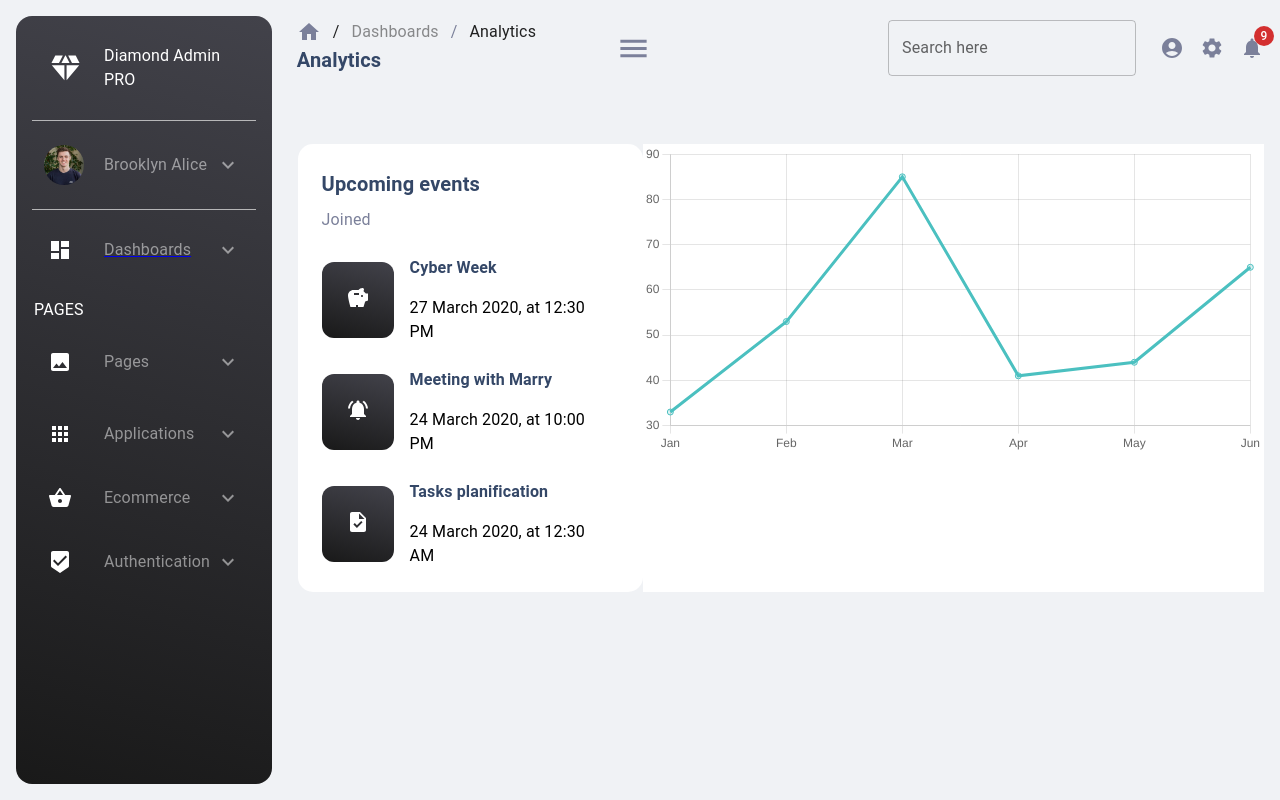
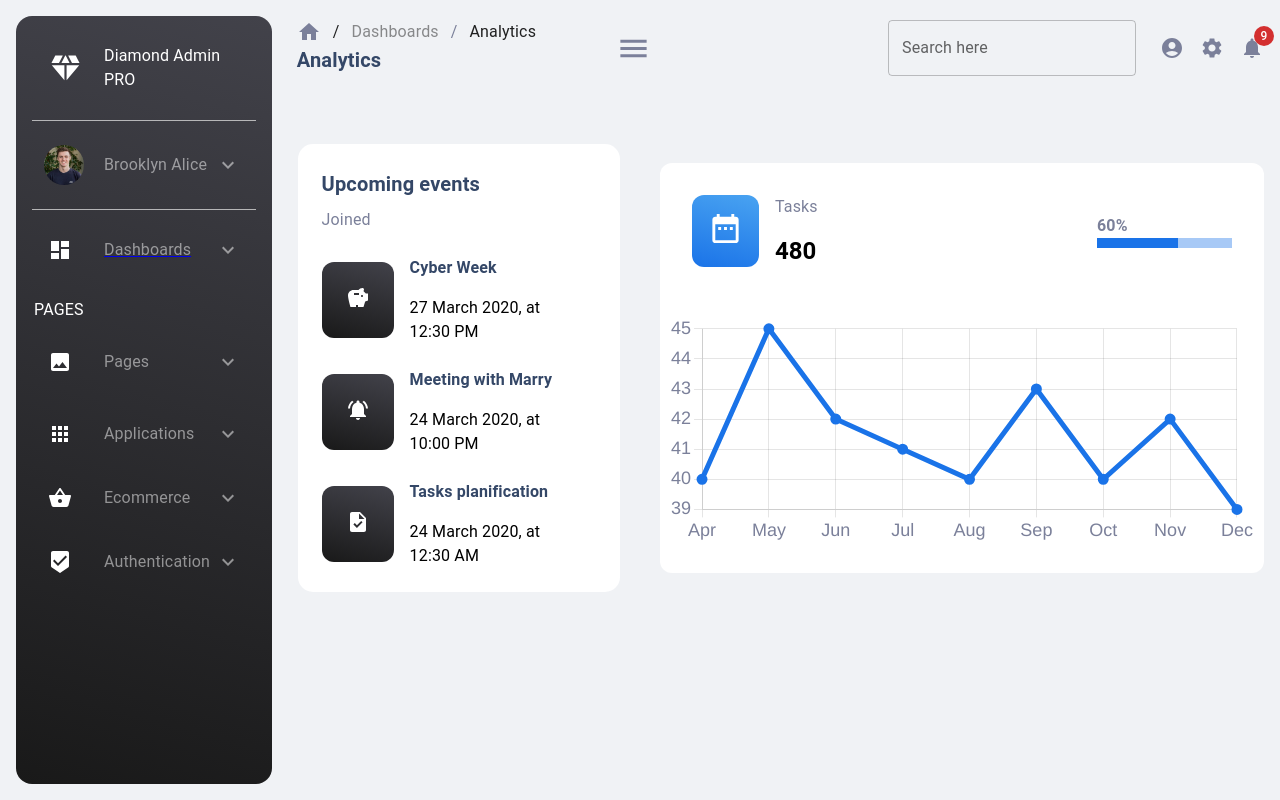
Before and after one commit to tonyxuan2021/dashboard-frontend, a React (Create React App) app: page /widget in a window 1280 px wide. Built offline with nearby package versions, Linux system fonts and the light colour scheme.

Commit message:
complete line 1

```diff
--- a/src/components/Content/Charts/Charts_4.js
+++ b/src/components/Content/Charts/Charts_4.js
@@ -1,32 +1,52 @@
 import React from "react";
-
+import { theme } from "../../../theme";
 import { Line } from "react-chartjs-2";
 
 export const options = {
   responsive: true,
+  maintainAspectRatio: false,
   plugins: {
     legend: {
       display: false,
     },
   },
+  scales: {
+    y: {
+      ticks: {
+        color: theme.palette.primary.grey,
+        font: {
+          size: 18,
+        },
+      },
+    },
+    x: {
+      ticks: {
+        color: theme.palette.primary.grey,
+        font: {
+          size: 18,
+        },
+      },
+    },
+  },
 };
 
 const data = {
-  labels: ["Jan", "Feb", "Mar", "Apr", "May", "Jun"],
+  labels: ["Apr", "May", "Jun", "Jul", "Aug", "Sep", "Oct", "Nov", "Dec"],
   datasets: [
     {
       label: "First dataset",
-      data: [33, 53, 85, 41, 44, 65],
+      data: [40, 45, 42, 41, 40, 43, 40, 42, 39],
       fill: true,
-      backgroundColor: "rgba(75,192,192,0.2)",
-      borderColor: "rgba(75,192,192,1)",
+      backgroundColor: theme.palette.blueColor.main,
+      borderColor: theme.palette.blueColor.main,
+      borderWidth: 5,
     },
   ],
 };
 
 export default function Charts_4() {
   return (
-    <div>
+    <div style={{ height: "230px" }}>
       <Line data={data} options={options} />
     </div>
   );
--- a/src/pages/WidgetPage.js
+++ b/src/pages/WidgetPage.js
@@ -1,11 +1,11 @@
 import React from "react";
 import hero from "../assets/content/heroImg.jpeg";
-import { Grid, Typography, useMediaQuery } from "@mui/material";
+import { Grid, LinearProgress, Typography, useMediaQuery } from "@mui/material";
 import { useTheme } from "@mui/material";
 import SavingsIcon from "@mui/icons-material/Savings";
 import NotificationsActiveIcon from "@mui/icons-material/NotificationsActive";
+import DateRangeIcon from "@mui/icons-material/DateRange";
 import TaskIcon from "@mui/icons-material/Task";
-import { Charts_2 } from "../components/Content/Charts/Charts_2";
 import Charts_4 from "../components/Content/Charts/Charts_4";
 
 const styles = {
@@ -50,7 +50,16 @@ const WidgetPage = () => {
       <Grid item xs={2.0}></Grid>
       <Grid item xs={matches ? 12 : 9.6}>
         <Grid item sx={[styles.flexColumn, { ml: 4 }]}>
-          <Grid item sx={styles.flexRow}>
+          <Grid
+            item
+            sx={[
+              styles.flexRow,
+              {
+                alignItems: "center",
+                justifyContent: "space-between",
+              },
+            ]}
+          >
             <Grid
               item
               sx={[
@@ -63,6 +72,7 @@ const WidgetPage = () => {
                   borderRadius: "15px",
                 },
               ]}
+              xs={4}
             >
               <Typography
                 variant="h6"
@@ -116,8 +126,70 @@ const WidgetPage = () => {
                 );
               })}
             </Grid>
-            <Grid item sx={{ background: "white" }} xs={8}>
-              <Charts_4 />
+            <Grid
+              item
+              sx={[
+                styles.flexColumn,
+                {
+                  background: "white",
+                  height: "410px",
+                  p: 1,
+                  gap: 3,
+                  borderRadius: "12px",
+                },
+              ]}
+              xs={7.5}
+            >
+              <Grid
+                item
+                sx={[
+                  styles.flexRow,
+                  {
+                    justifyContent: "space-between",
+                    alignItems: "center",
+                    p: 3,
+                  },
+                ]}
+              >
+                <Grid item sx={[styles.flexRow, { gap: 2 }]}>
+                  <Grid
+                    item
+                    sx={{
+                      background:
+                        "linear-gradient(195deg, rgb(73, 163, 241), rgb(26, 115, 232))",
+                      p: 2,
+                      borderRadius: "12px",
+                    }}
+                  >
+                    <DateRangeIcon sx={{ color: "white" }} fontSize="large" />
+                  </Grid>
+                  <Grid item sx={[styles.flexColumn, { gap: 2 }]}>
+                    <Typography color={theme.palette.primary.grey}>
+                      Tasks
+                    </Typography>
+                    <Typography variant="h5" fontWeight={700}>
+                      480
+                    </Typography>
+                  </Grid>
+                </Grid>
+                <Grid item xs={3}>
+                  <Typography
+                    color={theme.palette.primary.grey}
+                    fontWeight={700}
+                  >
+                    60%
+                  </Typography>
+                  <LinearProgress
+                    color="blueColor"
+                    sx={{ width: "100%", height: "10px" }}
+                    variant="determinate"
+                    value={60}
+                  />
+                </Grid>
+              </Grid>
+              <Grid item sx={{ background: "white", height: "200px" }}>
+                <Charts_4 />
+              </Grid>
             </Grid>
           </Grid>
         </Grid>
```
